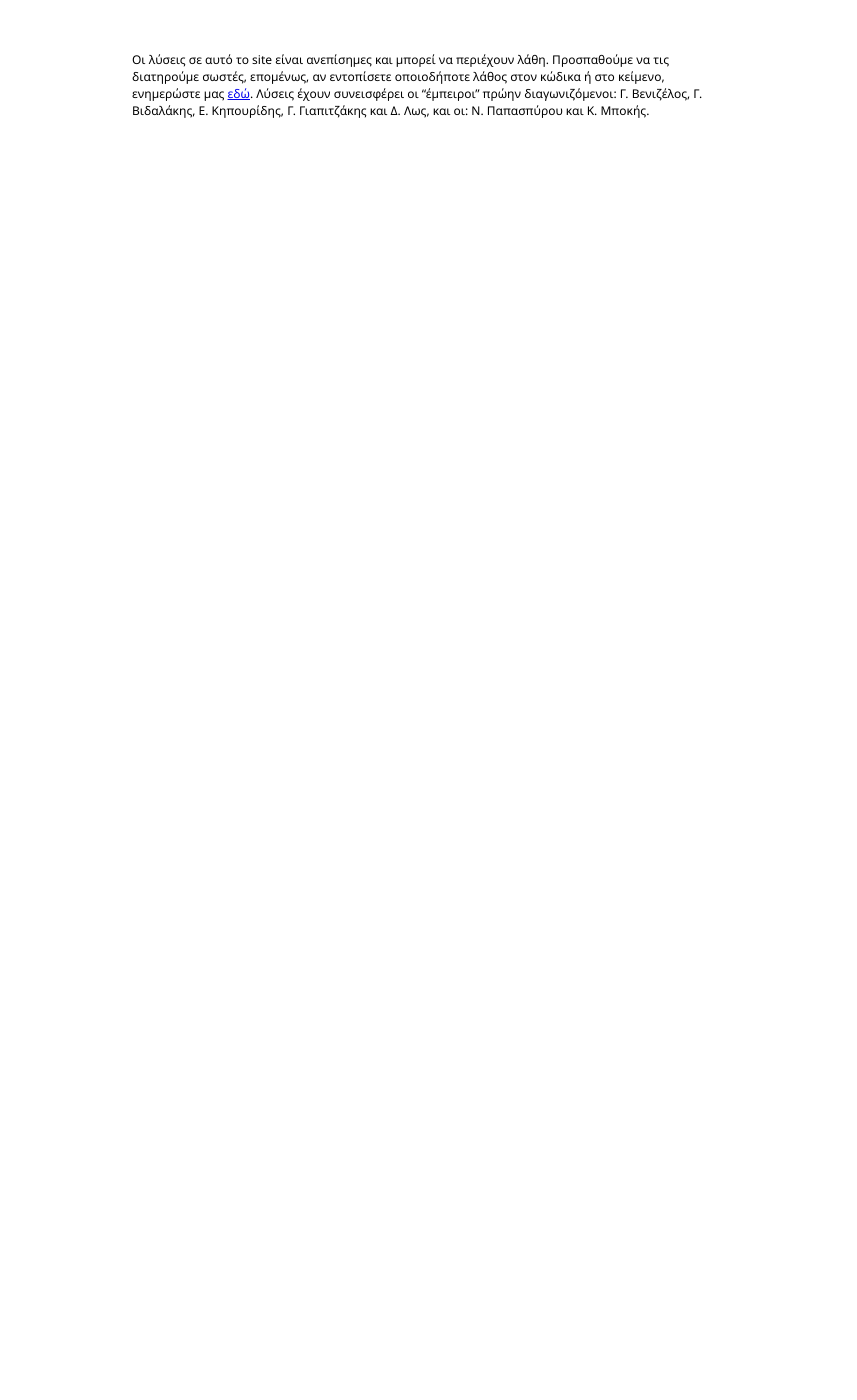
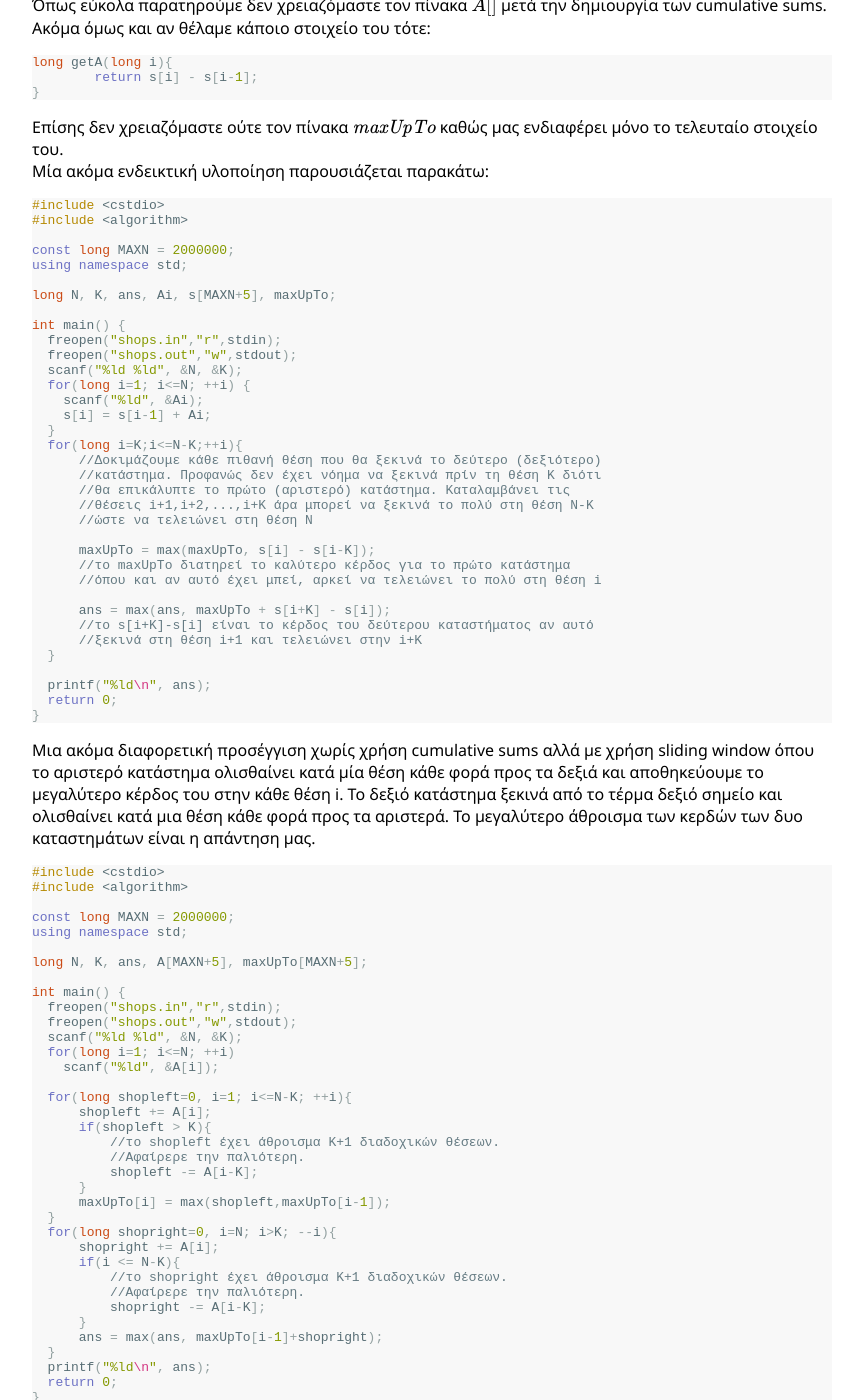
Before and after one commit to pdp-archive/pdp-archive.github.io, a Jekyll site: the page built from contests/_32-PDP/blyk-shops-solution.md, in a window 1280 px wide and 1400 px high, scrolled down 3288 px. Shown: the whole window, without its empty margins (208-1065 px from the left). Built offline with Jekyll 4.4.1, drawn with Linux system fonts in a browser that asks for light colours; formulas are drawn with MathJax 3; before the commit the page ends 3415 px from its top, so only the background shows below that; some of the changed text lies outside the part shown.

Commit message:
32PDP-blyk add some more solution examples Replaced math expression for O() complexity 	modified:   contests/_32-PDP/blyk-shops-solution.md 	modified:   source_code/code/32-PDP/shops/TASK 	new file:   source_code/code/32-PDP/shops/shops_n_lessmem.cc 	new file:   source_code/code/32-PDP/shops/shops_n_slide.cc

````diff
--- a/contests/_32-PDP/blyk-shops-solution.md
+++ b/contests/_32-PDP/blyk-shops-solution.md
@@ -15,23 +15,23 @@
 
 Παρακάτω θα εξετάσουμε:
 
- 1. Μία πολύ απλή/πολύ αργή λύση, πολυπλοκότητας $$O(N^2K)$$. Δε χρειάζεται καμμία προ-απαιτούμενη γνώση.
- 2. Μία λίγο αργή βελτίωση της λύσης $$1$$, πολυπλοκότητας $$O(N^2)$$. Θα χρειαστούμε την τεχνική cumulative sums (δείτε το θέμα [Β Φάσης Γυμνασίου 31ου ΠΔΠ](/31-PDP/bgym-mntsea-solution)).
- 3. Βέλτιστη λύση! Πολυπλοκότητας $$O(N)$$. Δε χρειάζεται κάποια επιπλέον γνώση πέρα από τα cumulative sums.
+ 1. Μία πολύ απλή/πολύ αργή λύση, πολυπλοκότητας $$\mathcal{O}(N^2\cdot K)$$. Δε χρειάζεται καμμία προ-απαιτούμενη γνώση.
+ 2. Μία λίγο αργή βελτίωση της λύσης $$1$$, πολυπλοκότητας $$\mathcal{O}(N^2)$$. Θα χρειαστούμε την τεχνική cumulative sums (δείτε το θέμα [Β Φάσης Γυμνασίου 31ου ΠΔΠ](/31-PDP/bgym-mntsea-solution)).
+ 3. Βέλτιστη λύση! Πολυπλοκότητας $$\mathcal{O}(N)$$. Δε χρειάζεται κάποια επιπλέον γνώση πέρα από τα cumulative sums.
 
 ## Παρατήρηση
 
 Δεν υπάρχει κανένας λόγος τα διαστήματα να έχουν επικάλυψη. Εφόσον ξέρουμε ότι ο πίνακας είναι αρκετά μεγάλος (μεγαλύτερος από 2K κατά την εκφώνηση) τότε οποιαδήποτε λύση με επικάλυψη μπορεί να βελτιωθεί μετακινόντας είτε το αριστερότερο διάστημα προς τα αριστερά, είτε το δεξιότερο προς τα δεξιά. Έτσι προσθέτουμε πάντα περισσότερα στοιχεία, και εφόσον κανένας αριθμός δεν είναι αρνητικός, αυτό μας συμφέρει.
 
-## Αργή λύση $$O(N^2K)$$
+## Αργή λύση $$\mathcal{O}(N^2\cdot K)$$
 
 Γνώσεις που θα χρειαστούμε: Καμμία.
 
-Δοκιμάζουμε όλους τους $$O(N^2)$$ συνδυασμούς για τα δύο διαστήματα, με τρόπο που φροντίζουμε ποτέ να μην επικαλύπτονται. Αρκεί το δεύτερο διάστημα να αρχίζει μετά τη θέση $$K+1$$ και το πρώτο διάστημα να τελειώνει πριν την αρχή του δεύτερου.
+Δοκιμάζουμε όλους τους $$\mathcal{O}(N^2)$$ συνδυασμούς για τα δύο διαστήματα, με τρόπο που φροντίζουμε ποτέ να μην επικαλύπτονται. Αρκεί το δεύτερο διάστημα να αρχίζει μετά τη θέση $$K+1$$ και το πρώτο διάστημα να τελειώνει πριν την αρχή του δεύτερου.
 
 Κάθε φορά που έχουμε ένα τέτοιο συνδυασμό, υπολογίζουμε το άθροισμα των $$2K$$ στοιχείων.
 
-Η τελική πολυπλοκότητα είναι λοιπόν $$O(N^2K)$$.
+Η τελική πολυπλοκότητα είναι λοιπόν $$\mathcal{O}(N^2\cdot K)$$.
 
 Παρακάτω δίνεται μία ενδεικτική υλοποίηση αυτής της λύσης.
 
@@ -59,19 +59,19 @@
   return 0;
 }
 ```
-## Αργή λύση - $$O(N^2)$$
+## Αργή λύση - $$\mathcal{O}(N^2)$$
 
 Γνώσεις που θα χρειαστούμε: cumulative sums.
 
 Η λύση που θα δούμε εισάγει ιδέες που θα χρειαστούν για την βέλτιστη λύση.
 
-Υπάρχουν διάφορες λύσεις $$O(N^2)$$ που βασίζονται στην $$O(N^2K)$$ αλλά απαριθμούν με έξυπνο τρόπο τα διαστήματα, ώστε να υπολογίζουν τα αθροίσματα πιο γρήγορα. Η πιο γενική από αυτές βασίζεται στη χρήση cumulative sums, τα οποία είναι μία τεχνική για να απαντάμε το άθροισμα οποιουδήποτε συνεχόμενου διαστήματος σε $$O(1)$$ χρόνο! Σε περίπτωση που δε τη γνωρίζετε ήδη, σταματήστε εδώ!! Ελέξτε τη λύση της [Β Φάσης Γυμνασίου 31ου ΠΔΠ](/31-PDP/bgym-mntsea-solution), και μετά γυρίστε πίσω.
+Υπάρχουν διάφορες λύσεις $$\mathcal{O}(N^2)$$ που βασίζονται στην $$\mathcal{O}(N^2\cdot K)$$ αλλά απαριθμούν με έξυπνο τρόπο τα διαστήματα, ώστε να υπολογίζουν τα αθροίσματα πιο γρήγορα. Η πιο γενική από αυτές βασίζεται στη χρήση cumulative sums, τα οποία είναι μία τεχνική για να απαντάμε το άθροισμα οποιουδήποτε συνεχόμενου διαστήματος σε $$\mathcal{O}(1)$$ χρόνο! Σε περίπτωση που δε τη γνωρίζετε ήδη, σταματήστε εδώ!! Ελέξτε τη λύση της [Β Φάσης Γυμνασίου 31ου ΠΔΠ](/31-PDP/bgym-mntsea-solution), και μετά γυρίστε πίσω.
 
 Πολύ σύντομα, υποθέστε ότι η πρώτη θέση του πίνακα είναι η $$1$$. Η σκέψη είναι να κρατάμε σε έναν πίνακα $$S[i]$$ το άθροισμα $$A[1]+A[2]+\ldots +A[i-1]+A[i]$$. Αυτό υπολογίζεται πολύ εύκολα σε γραμμικό χρόνο, αν προσέξουμε ότι $$S[1]=A[1]$$ και $$S[i]=S[i-1]+A[i]$$. Για ευκολία ορίζουμε $$S[0] = 0$$.
 
 Κατόπιν, το άθροισμα από $$A[j]+A[j+1]+\ldots+A[i-1]+A[i]$$ είναι ίσο με $$S[i]-S[j-1]$$ (δώστε δέκα λεπτά να καταλάβετε γιατί).
 
-Η λύση είναι ίδια με την $$O(N^2K)$$, με τη διαφορά ότι αντί να υπολογίζουμε το άθροισμα σε $$O(K)$$ χρόνο, το υπολογίζουμε σε $$O(1)$$ χρόνο.
+Η λύση είναι ίδια με την $$\mathcal{O}(N^2)$$, με τη διαφορά ότι αντί να υπολογίζουμε το άθροισμα σε $$\mathcal{O}(K)$$ χρόνο, το υπολογίζουμε σε $$\mathcal{O}(1)$$ χρόνο.
 
 Μία ενδεικτική υλοποίηση παρουσιάζεται παρακάτω:
 
@@ -142,3 +142,93 @@
   return 0;
 }
 ```
+
+Όπως εύκολα παρατηρούμε δεν χρειαζόμαστε τον πίνακα $$A[]$$ μετά την δημιουργία των cumulative sums. Ακόμα όμως και αν θέλαμε κάποιο στοιχείο του τότε:
+```c++
+long getA(long i){
+	return s[i] - s[i-1];
+}
+```
+
+Επίσης δεν χρειαζόμαστε ούτε τον πίνακα $$\mathit{maxUpTo}$$ καθώς μας ενδιαφέρει μόνο το τελευταίο στοιχείο του.
+Μία ακόμα ενδεικτική υλοποίηση παρουσιάζεται παρακάτω:
+
+```c++
+#include <cstdio>
+#include <algorithm>
+
+const long MAXN = 2000000;
+using namespace std;
+
+long N, K, ans, Ai, s[MAXN+5], maxUpTo;
+
+int main() {
+  freopen("shops.in","r",stdin);
+  freopen("shops.out","w",stdout);
+  scanf("%ld %ld", &N, &K);
+  for(long i=1; i<=N; ++i) {
+    scanf("%ld", &Ai);
+    s[i] = s[i-1] + Ai;
+  }
+  for(long i=K;i<=N-K;++i){
+      //Δοκιμάζουμε κάθε πιθανή θέση που θα ξεκινά το δεύτερο (δεξιότερο)
+      //κατάστημα. Προφανώς δεν έχει νόημα να ξεκινά πρίν τη θέση Κ διότι
+      //θα επικάλυπτε το πρώτο (αριστερό) κατάστημα. Καταλαμβάνει τις
+      //θέσεις i+1,i+2,...,i+K άρα μπορεί να ξεκινά το πολύ στη θέση N-K
+      //ώστε να τελειώνει στη θέση Ν
+
+      maxUpTo = max(maxUpTo, s[i] - s[i-K]);
+      //το maxUpTo διατηρεί το καλύτερο κέρδος για το πρώτο κατάστημα
+      //όπου και αν αυτό έχει μπεί, αρκεί να τελειώνει το πολύ στη θέση i
+
+      ans = max(ans, maxUpTo + s[i+K] - s[i]);
+      //το s[i+K]-s[i] είναι το κέρδος του δεύτερου καταστήματος αν αυτό
+      //ξεκινά στη θέση i+1 και τελειώνει στην i+K
+  }
+
+  printf("%ld\n", ans);
+  return 0;
+}
+```
+
+Μια ακόμα διαφορετική προσέγγιση χωρίς χρήση cumulative sums αλλά με χρήση sliding window όπου το αριστερό κατάστημα ολισθαίνει κατά μία θέση κάθε φορά προς τα δεξιά και αποθηκεύουμε το μεγαλύτερο κέρδος του στην κάθε θέση i. Το δεξιό κατάστημα ξεκινά από το τέρμα δεξιό σημείο και ολισθαίνει κατά μια θέση κάθε φορά προς τα αριστερά. Το μεγαλύτερο άθροισμα των κερδών των δυο καταστημάτων είναι η απάντηση μας.
+
+```c++
+#include <cstdio>
+#include <algorithm>
+
+const long MAXN = 2000000;
+using namespace std;
+
+long N, K, ans, A[MAXN+5], maxUpTo[MAXN+5];
+
+int main() {
+  freopen("shops.in","r",stdin);
+  freopen("shops.out","w",stdout);
+  scanf("%ld %ld", &N, &K);
+  for(long i=1; i<=N; ++i)
+    scanf("%ld", &A[i]);
+
+  for(long shopleft=0, i=1; i<=N-K; ++i){
+      shopleft += A[i];
+      if(shopleft > K){
+          //το shopleft έχει άθροισμα Κ+1 διαδοχικών θέσεων.
+          //Αφαίρερε την παλιότερη.
+          shopleft -= A[i-K];
+      }
+      maxUpTo[i] = max(shopleft,maxUpTo[i-1]);
+  }
+  for(long shopright=0, i=N; i>K; --i){
+      shopright += A[i];
+      if(i <= N-K){
+          //το shopright έχει άθροισμα Κ+1 διαδοχικών θέσεων.
+          //Αφαίρερε την παλιότερη.
+          shopright -= A[i-K];
+      }
+      ans = max(ans, maxUpTo[i-1]+shopright);
+  }
+  printf("%ld\n", ans);
+  return 0;
+}
+
+```
````
Also changed, not shown: other parts of contests/_32-PDP/blyk-shops-solution.md (+3 -3 lines), 3 other files.
